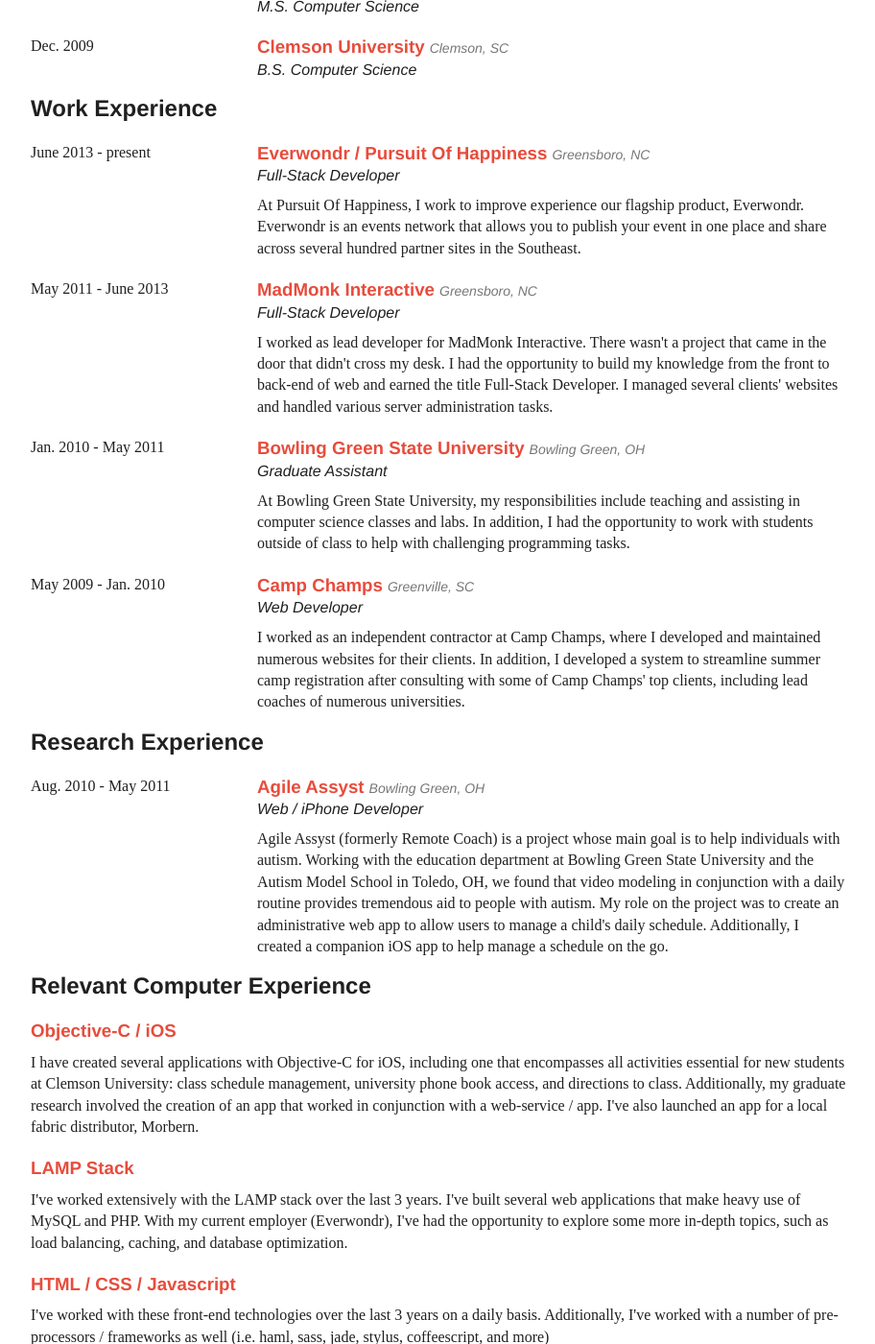
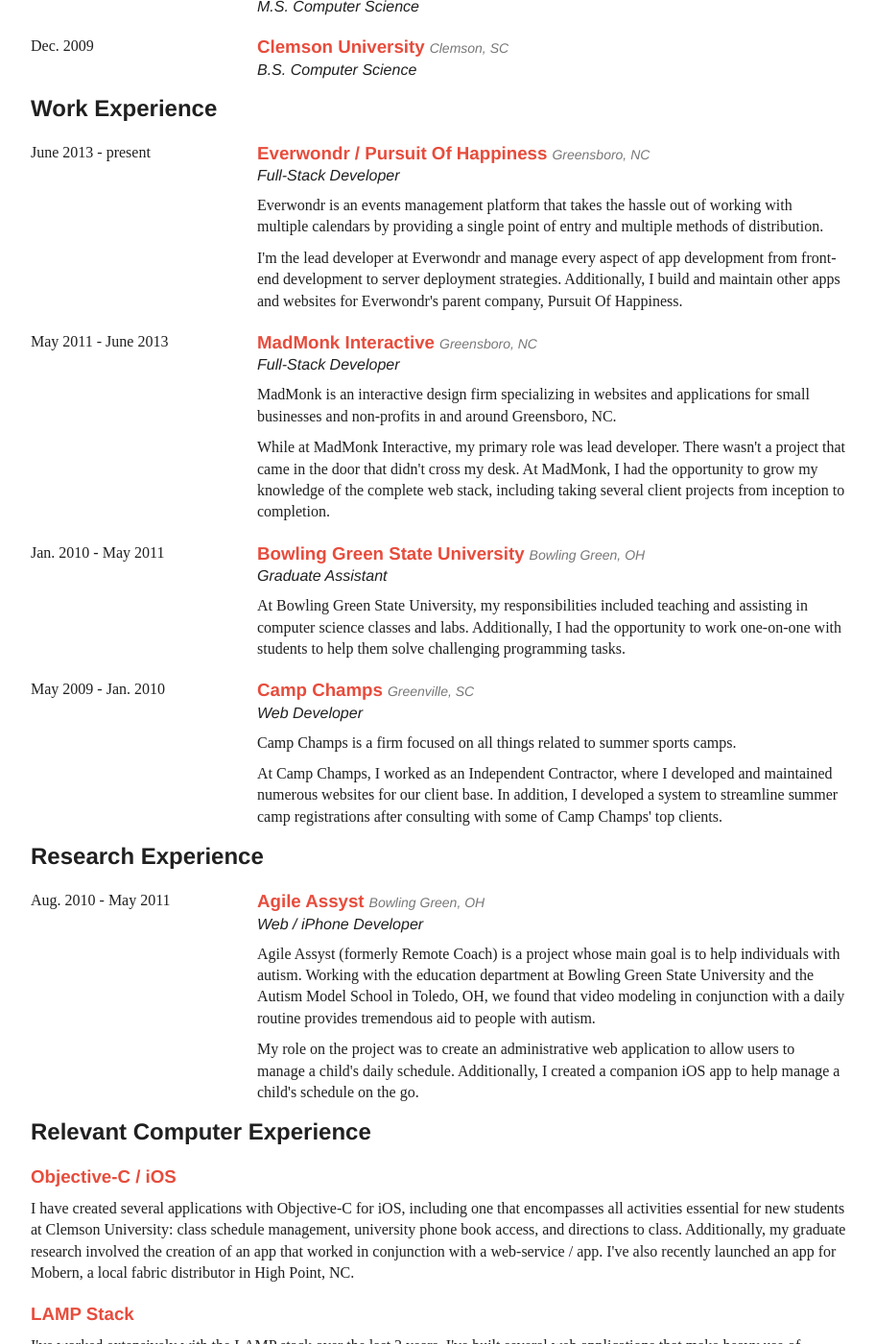
Before and after one commit to scottdover/scottdover.github.io, a Jekyll site: the page resume/index.html, which Jekyll copies as it is, in a window 1280 px wide and 1400 px high, scrolled down 232 px. Shown: the whole window at 96% size, without its empty margins (183-1095 px from the left). Built offline with Jekyll 4.4.1, drawn with Linux system fonts in a browser that asks for light colours; some of the changed text lies outside the part shown.

Commit message:
Updating resume

```diff
--- a/resume/index.html
+++ b/resume/index.html
@@ -44,10 +44,15 @@
 					<h3>Everwondr / Pursuit Of Happiness<i>Greensboro, NC</i></h3>
 					<h4>Full-Stack Developer</h4>
 					<p>
-						At Pursuit Of Happiness, I work to improve experience our flagship
-						product, Everwondr. Everwondr is an events network that allows you
-						to publish your event in one place and share across several hundred
-						partner sites in the Southeast.
+						Everwondr is an events management platform that takes the hassle out
+						of working with multiple calendars by providing a single point of entry
+						and multiple methods of distribution.
+					</p>
+					<p>
+						I'm the lead developer at Everwondr and manage every aspect of app
+						development from front-end development to server deployment
+						strategies. Additionally, I build and maintain other apps and websites
+						for Everwondr's parent company, Pursuit Of Happiness.
 					</p>
 					</div>
 				</div>
@@ -58,7 +63,14 @@
 					<h3>MadMonk Interactive<i>Greensboro, NC</i></h3>
 					<h4>Full-Stack Developer</h4>
 					<p>
-						I worked as lead developer for MadMonk Interactive. There wasn't a project that came in the door that didn't cross my desk. I had the opportunity to build my knowledge from the front to back-end of web and earned the title Full-Stack Developer. I managed several clients' websites and handled various server administration tasks.
+						MadMonk is an interactive design firm specializing in websites and
+						applications for small businesses and non-profits in and around
+						Greensboro, NC.
+					</p>
+					<p>
+						While at MadMonk Interactive, my primary role was lead developer. There wasn't a project that came in the door that didn't cross my desk. At MadMonk,
+						I had the opportunity to grow my knowledge of the complete web stack,
+						including taking several client projects from inception to completion.
 					</p>
 					</div>
 				</div>
@@ -69,9 +81,10 @@
 					<h3>Bowling Green State University<i>Bowling Green, OH</i></h3>
 					<h4>Graduate Assistant</h4>
 					<p>
-						At Bowling Green State University, my responsibilities include teaching and assisting in computer science classes and labs. In addition, I had the
-						opportunity to work with students outside of class to help with challenging
-						programming tasks.
+						At Bowling Green State University, my responsibilities included
+						teaching and assisting in computer science classes and labs. Additionally,
+						I had the opportunity to work one-on-one with students to help them
+						solve challenging programming tasks.
 					</p>
 					</div>
 				</div>
@@ -82,7 +95,11 @@
 					<h3>Camp Champs<i>Greenville, SC</i></h3>
 					<h4>Web Developer</h4>
 					<p>
-						I worked as an independent contractor at Camp Champs, where I developed and maintained numerous websites for their clients. In addition, I developed a system to streamline summer camp registration after consulting with some of Camp Champs' top clients, including lead coaches of numerous universities.
+						Camp Champs is a firm focused on all things related to summer sports
+						camps.
+					</p>
+					<p>
+						At Camp Champs, I worked as an Independent Contractor, where I developed and maintained numerous websites for our client base. In addition, I developed a system to streamline summer camp registrations after consulting with some of Camp Champs' top clients.
 					</p>
 					</div>
 				</div>
@@ -101,9 +118,10 @@
 						department at Bowling Green State University and the Autism Model
 						School in Toledo, OH, we found that video modeling in conjunction
 						with a daily routine provides tremendous aid to people with autism.
-						My role on the project was to create an administrative web app to
+					</p><p>
+						My role on the project was to create an administrative web application to
 						allow users to manage a child's daily schedule. Additionally, I
-						created a companion iOS app to help manage a schedule on the go.
+						created a companion iOS app to help manage a child's schedule on the go.
 					</p>
 					</div>
 				</div>
@@ -114,21 +132,22 @@
 				<div class="block">
 					<h3>Objective-C / iOS</h3>
 					<p>
-						I have created several applications with Objective-C for iOS, including one that encompasses all activities essential for new students at Clemson University: class schedule management, university phone book access, and directions to class. Additionally, my graduate research involved the creation of an app that worked in conjunction with a web-service / app. I've also launched an app for a local fabric distributor, Morbern.
+						I have created several applications with Objective-C for iOS, including one that encompasses all activities essential for new students at Clemson University: class schedule management, university phone book access, and directions to class. Additionally, my graduate research involved the creation of an app that worked in conjunction with a web-service / app. I've also recently launched an app for Mobern, a local fabric distributor in High Point, NC.
 					</p>
 				</div>
 
 				<div class="block">
 					<h3>LAMP Stack</h3>
 					<p>
-						I've worked extensively with the LAMP stack over the last 3 years. I've built several web applications that make heavy use of MySQL and PHP. With my current employer (Everwondr), I've had the opportunity to explore some more in-depth topics, such as load balancing, caching, and database optimization.
+						I've worked extensively with the LAMP stack over the last 3 years. I've built several web applications that make heavy use of MySQL and PHP. With my current employer (Everwondr), I've had the opportunity to explore more in-depth topics, such as load balancing, caching, automated deployment, and database optimization.
 					</p>
 				</div>
 
 				<div class="block">
 					<h3>HTML / CSS / Javascript</h3>
 					<p>
-						I've worked with these front-end technologies over the last 3 years on a daily basis. Additionally, I've worked with a number of pre-processors / frameworks as well (i.e. haml, sass, jade, stylus, coffeescript, and more)
+						I've worked with these front-end technologies over the last 3 years on a daily basis. Additionally, I've worked with a number of pre-processors / frameworks to
+						increase readability and efficiency (i.e. haml, sass, jade, stylus, coffeescript, and more).
 					</p>
 				</div>
 
```
